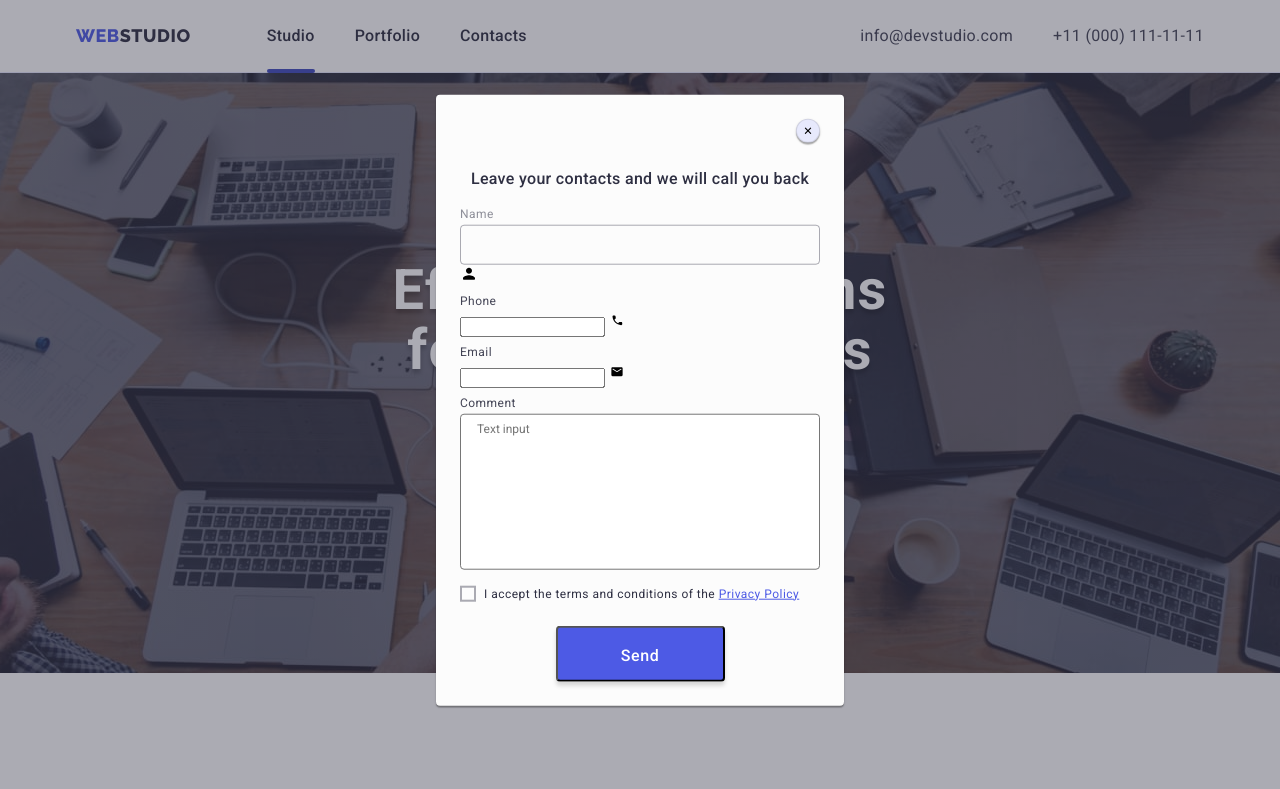
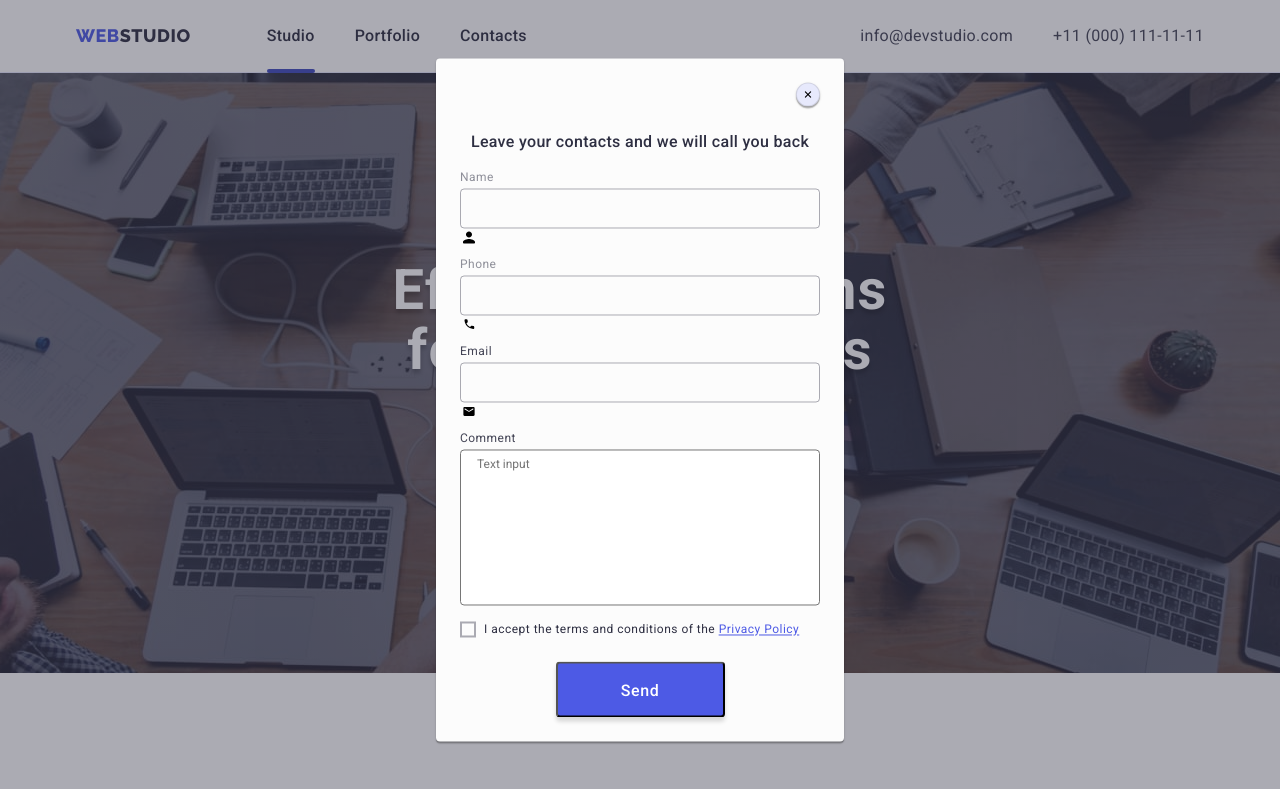
Before and after one commit to SakhnoDima/goit-markup-hw-06, a plain HTML site: page index.html in a window 1280 px wide. Both pictures are taken after a click on the button "Order Service". Shown: the top 789 px of the page. Drawn offline with nearby package versions, Linux system fonts and the light colour scheme.

Commit message:
Update index.html

```diff
--- a/index.html
+++ b/index.html
@@ -471,10 +471,10 @@
             </div>
           </div>
           <div class="modal-input">
-            <label for="tel">Phone</label>
+            <label class="label-user-name" for="tel">Phone</label>
             <div class="input-position">
               <input
-                class="input-form"
+                class="input-input"
                 type="tel"
                 name="phone-number"
                 id="tel"
@@ -487,7 +487,7 @@
           <div class="modal-input">
             <label for="email">Email</label>
             <div class="input-position">
-              <input class="input-form" type="email" name="email" id="email" />
+              <input class="input-input" type="email" name="email" id="email" />
               <svg width="18" height="18" class="input-icon1">
                 <use href="./images/icons.svg#email"></use>
               </svg>
```
